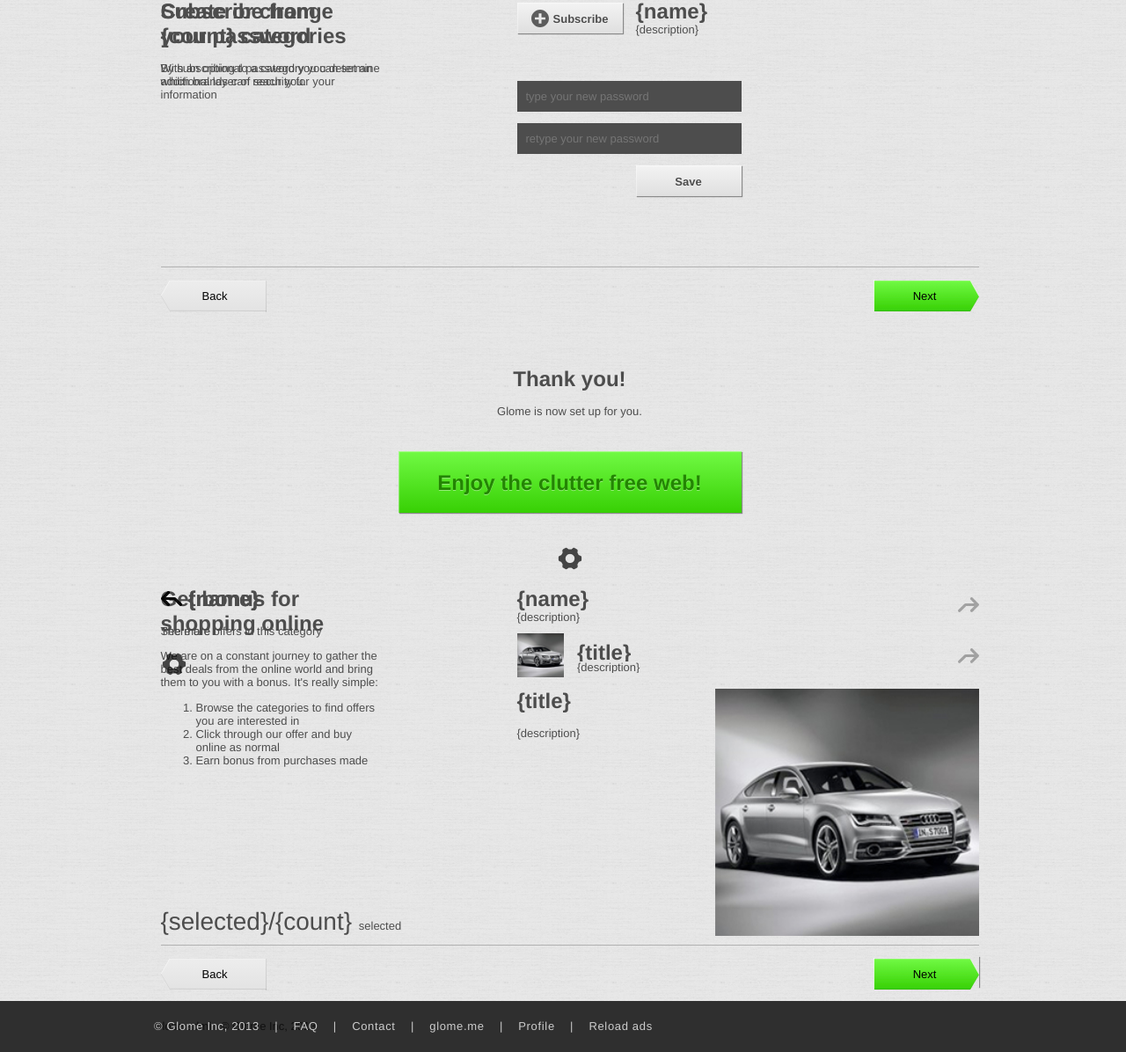
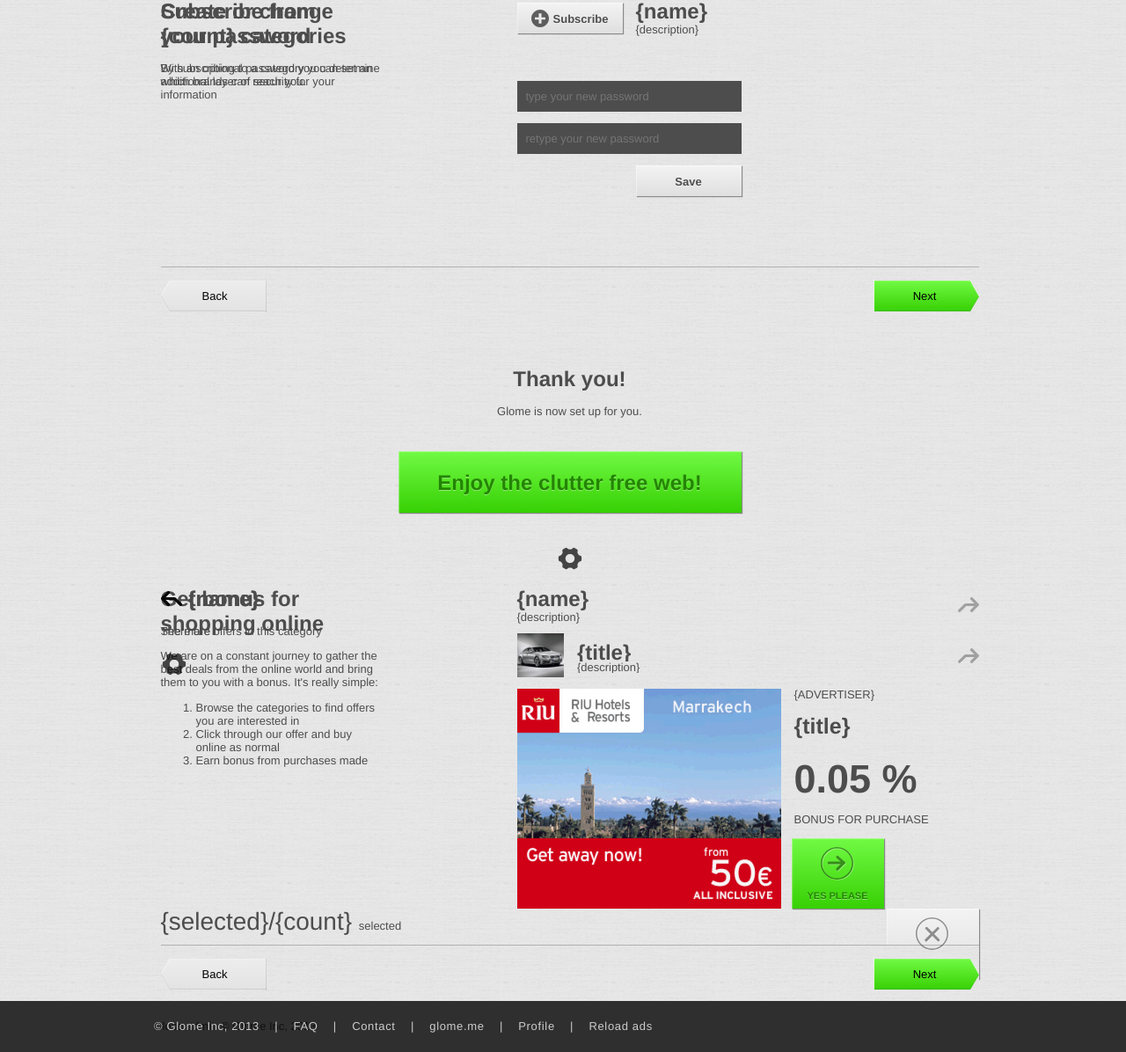
Before and after one commit to glome/jGlome, a PHP site: page /template.html in a window 1280 px wide. Shown: the part 691-1887 px from the top of the page at 88% size. Run offline with PHP 8.4, Linux system fonts and the light colour scheme.

Commit message:
New ad view template

```diff
--- a/css/glome.css
+++ b/css/glome.css
@@ -927,7 +927,6 @@
   vertical-align: bottom;
   padding: 0.5em 0; }
 
-.bold,
 #glomeAdmin .glome-total-rewards [data-type="currency"],
 #glomeAdmin .glome-total-rewards [data-type="full"],
 #glomeAdmin .glome-total-rewards [data-type="decimal-separator"] {
@@ -1147,20 +1146,66 @@
 
 /* !View ad */
 #glomePublicAd button {
-  font-size: 138% !important; }
+  font-size: 11px !important; }
 #glomePublicAd button + button {
   float: right; }
 #glomePublicAd .glome-ad-actions {
   margin-top: 20px; }
 #glomePublicAd .glome-cols-ad-description {
-  width: 165px; }
+  width: 210px;
+  margin-left: 15px; }
+  #glomePublicAd .glome-cols-ad-description .glome-advertiser {
+    margin: 0 0 1em;
+    text-transform: uppercase; }
+  #glomePublicAd .glome-cols-ad-description h1 {
+    font-size: 25px;
+    font-weight: 700;
+    margin: 0; }
+  #glomePublicAd .glome-cols-ad-description .bonus-short {
+    margin: 20px 0 10px;
+    font-weight: 900;
+    font-size: 45px; }
 #glomePublicAd .glome-ad-bonus h2 {
   margin-top: 0 !important; }
+#glomePublicAd .glome-bonus {
+  text-transform: uppercase; }
 #glomePublicAd .glome-cols-ad-image {
   width: 300px; }
   #glomePublicAd .glome-cols-ad-image img {
     min-width: 300px;
     max-width: 300px; }
+#glomePublicAd .glome-button {
+  -webkit-box-sizing: margin-box;
+  -moz-box-sizing: margin-box;
+  -ms-box-sizing: margin-box;
+  -o-box-sizing: margin-box;
+  box-sizing: margin-box;
+  display: table-cell;
+  width: 50%;
+  height: 80px;
+  padding-top: 10px;
+  vertical-align: middle;
+  margin-left: -3px;
+  text-transform: uppercase; }
+  #glomePublicAd .glome-button:before {
+    content: "";
+    display: block;
+    height: 38px;
+    background-repeat: no-repeat;
+    background-position: center top;
+    background-size: 38px 38px;
+    opacity: 0.4; }
+  #glomePublicAd .glome-button.glome-goto-ad:before {
+    background-image: url("../images/icons/circle-arrow.svg"); }
+  #glomePublicAd .glome-button.glome-notnow-ad {
+    color: rgba(0, 0, 0, 0.5); }
+  #glomePublicAd .glome-button.glome-notnow-ad:before {
+    background-image: url("../images/icons/circle-x.svg"); }
+  #glomePublicAd .glome-button:hover, #glomePublicAd .glome-button:hover:before {
+    color: rgba(0, 0, 0, 0.5);
+    opacity: 0.8; }
+#glomePublicAd .glome-button + .glome-button {
+  margin-left: 0; }
 @media screen and (max-width: 824px) and (min-width: 690px) {
   #glomePublicAd .glome-cols-4 {
     width: 390px; }
--- a/css/glome.scss
+++ b/css/glome.scss
@@ -19,6 +19,7 @@ $button_red_dark: darken($button_red_medium, 25);
 $col_width: 120px;
 $col_margin: 15px;
 $full_width: ($col_width + $col_margin) * 7 - $col_margin;
+//$ad_image_width: ($col_width + $col_margin) * 2 - $col_margin;
 $ad_image_width: 300px;
 
 $navigation_height: 42px;
@@ -1460,7 +1461,7 @@ $full_page_z_index: 10000;
 {
   button
   {
-    font-size: 138% !important;
+    font-size: 11px !important;
   }
 
   button + button
@@ -1475,7 +1476,28 @@ $full_page_z_index: 10000;
 
   .glome-cols-ad-description
   {
-    width: ($col_width * 4 - $col_margin) - $ad_image_width;
+    width: (($col_width + $col_margin) * 4 - 2 * $col_margin) - $ad_image_width;
+    margin-left: $col_margin;
+
+    .glome-advertiser
+    {
+      margin: 0 0 1em;
+      text-transform: uppercase;
+    }
+
+    h1
+    {
+      font-size: 25px;
+      font-weight: 700;
+      margin: 0;
+    }
+
+    .bonus-short
+    {
+      margin: 20px 0 10px;
+      font-weight: 900;
+      font-size: 45px;
+    }
   }
 
   .glome-ad-bonus h2
@@ -1483,14 +1505,77 @@ $full_page_z_index: 10000;
     margin-top: 0 !important;
   }
 
+  .glome-bonus
+  {
+    text-transform: uppercase;
+  }
+
   .glome-cols-ad-image
   {
     width: $ad_image_width;
+
     img
     {
       min-width: $ad_image_width;
       max-width: $ad_image_width;
     }
+  }
+
+  .glome-button
+  {
+    @include vendor-specific(box-sizing, margin-box);
+    display: table-cell;
+    width: 50%;
+    height: 80px;
+    padding-top: 10px;
+    vertical-align: middle;
+    margin-left: -3px;
+    text-transform: uppercase;
+
+    &:before
+    {
+      content: "";
+      display: block;
+      height: 38px;
+      background:
+      {
+        repeat: no-repeat;
+        position: center top;
+        size: 38px 38px;
+      }
+
+      opacity: 0.4;
+    }
+
+    &.glome-goto-ad
+    {
+      &:before
+      {
+          background-image: url("../images/icons/circle-arrow.svg");
+      }
+    }
+
+    &.glome-notnow-ad
+    {
+        color: rgba(0, 0, 0, 0.5);
+    }
+
+    &.glome-notnow-ad:before
+    {
+        background-image: url("../images/icons/circle-x.svg");
+    }
+
+    &:hover,
+    &:hover:before
+    {
+      color: rgba(0, 0, 0, 0.5);
+      opacity: 0.8;
+    }
+  }
+
+  .glome-button + .glome-button
+  {
+    margin-left: 0;
   }
 
   @include respond-to(5)
--- a/template.html
+++ b/template.html
@@ -429,23 +429,20 @@
                   </div>
                   <div class="glome-cols-4">
                     <div class="glome-layout-cols-2 glome-clearfix">
+                      <div class="glome-cols-ad-image">
+                        <a><img src="images/template/marrakech.jpg" alt="" class="glome-cols-2 glome-ad-image" /></a>
+                      </div>
                       <div class="glome-cols-ad-description">
+                        <p class="glome-advertiser">{advertiser}</p>
                         <h1 class="glome-action-title glome-goto-ad">{title}</h1>
-                        <p>
-                          {description}
+                        <p class="bonus-short" data-i18n="$1" data-i18n-arguments="{bonusShort}">
+                          0.05 %
                         </p>
-                      </div>
-                      <div class="glome-cols-ad-image">
-                        <a><img src="images/template/audi-splash.jpg" alt="" class="glome-cols-2 glome-ad-image" /></a>
-                      </div>
-                    </div>
-                    <div class="glome-layout-cols-2 glome-clearfix glome-ad-actions">
-                      <div class="glome-cols-ad-description glome-ad-bonus">
-                        <h2 class="glome-goto-ad" data-i18n="up to $1 per order" data-i18n-arguments="[&quot;{bonus}&quot;]">{bonus}</h2>
-                      </div>
-                      <div class="glome-cols-ad-image">
-                        <button class="glome-button glome-cols-1 glome-goto-ad" data-state="on" data-state-change="false"><span data-state="on" data-i18n="get it">Get it</span></button>
-                        <button class="glome-button glome-cols-1 glome-notnow-ad" data-state="off" data-state-change="false"><span data-state="off" data-i18n="not now">Not now</span></button>
+                        <p class="glome-bonus" data-i18n="bonus for purchase">
+                          Bonus for purchase
+                        </p>
+                        <button class="glome-button glome-goto-ad" data-state="on" data-state-change="false"><span data-state="on" data-i18n="yes please">Yes please</span></button>
+                        <button class="glome-button glome-notnow-ad" data-state="off" data-state-change="false"><span data-state="off" data-i18n="not now">Not now</span></button>
                       </div>
                     </div>
                   </div>
```
Also changed, not shown: images/template/marrakech.jpg (added).
